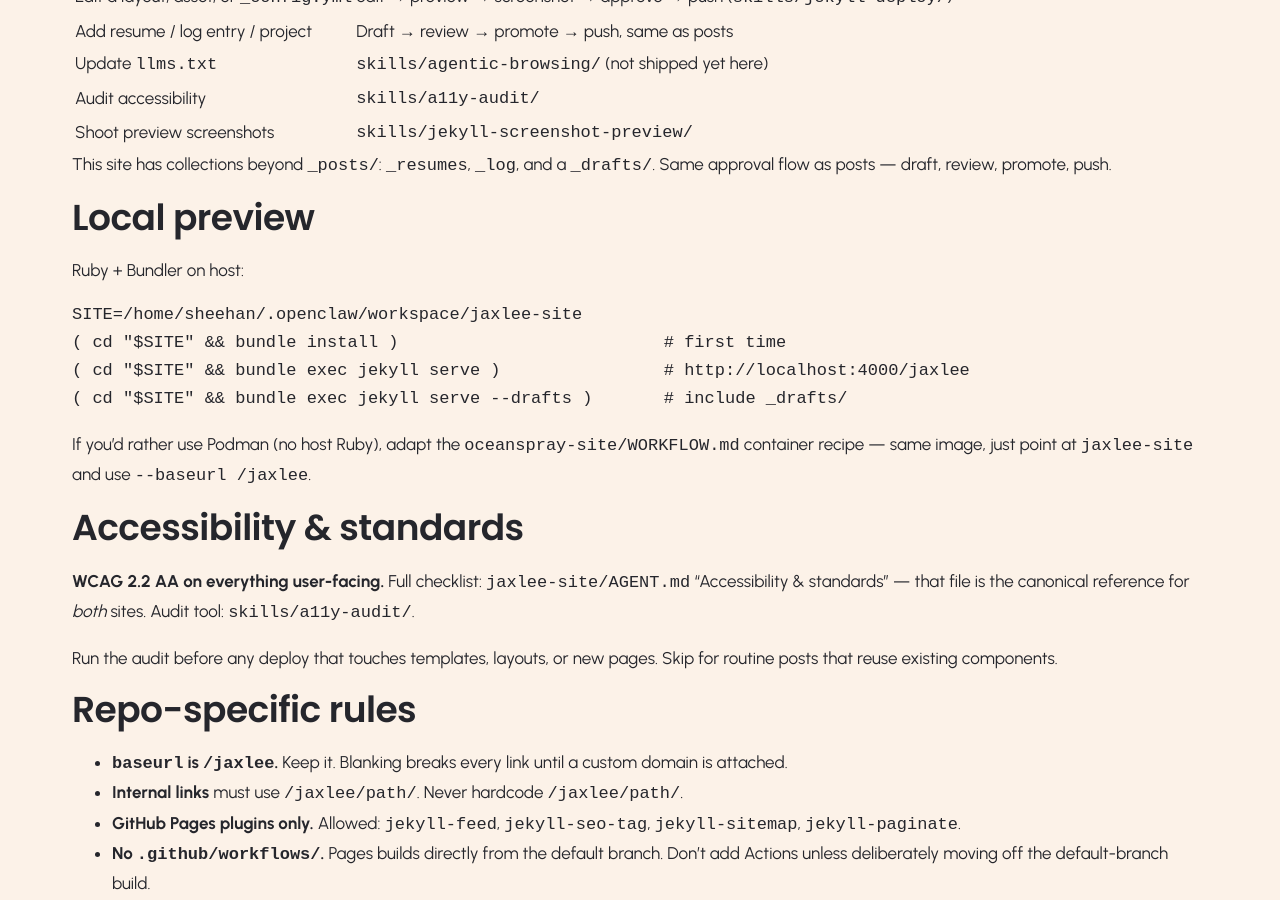
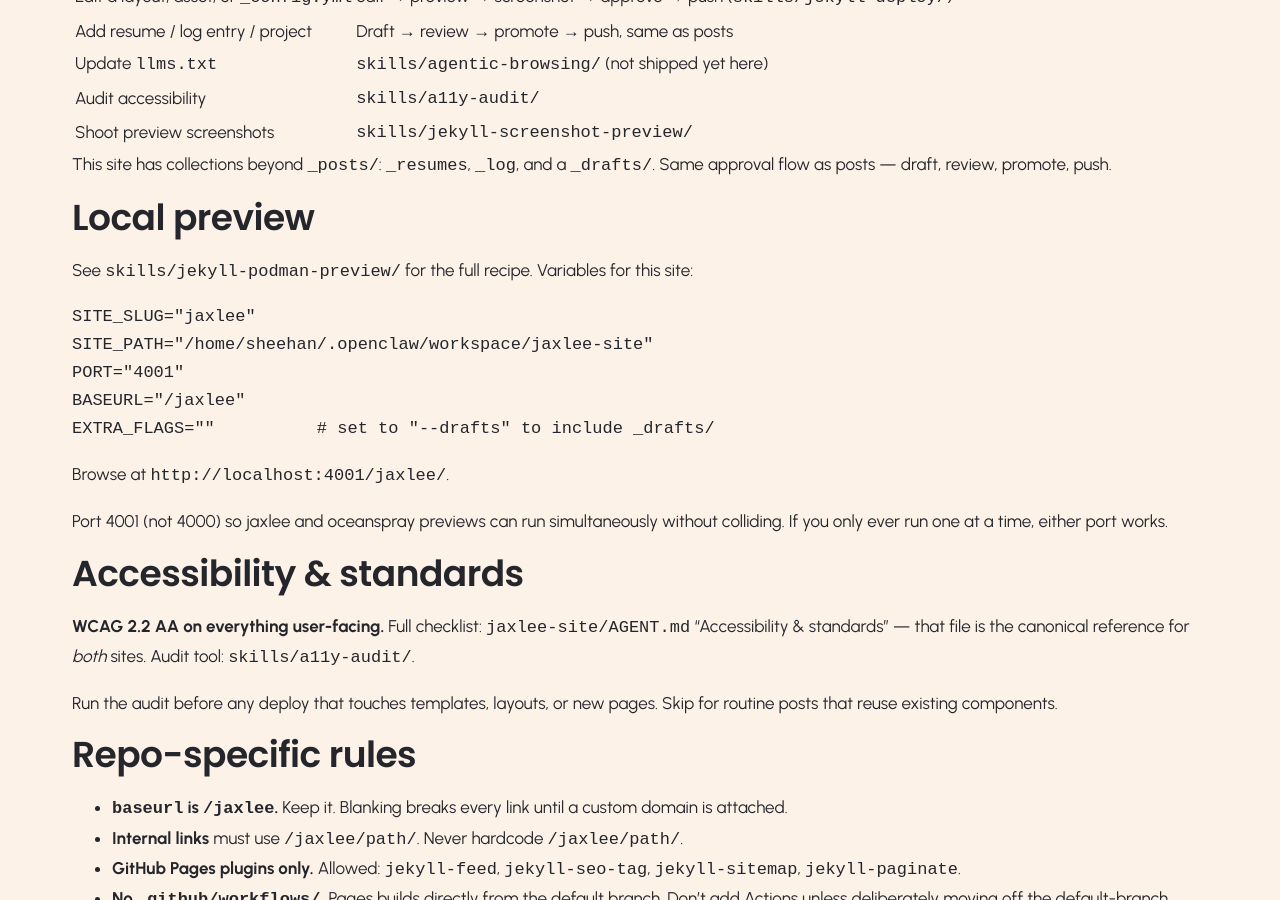
Before and after one commit to jaxlee-digital/jaxlee, a Jekyll site: the page built from WORKFLOW.md, in a window 1280 px wide and 900 px high, scrolled down 923 px. Built offline with Jekyll 4.4.1, drawn with Linux system fonts in a browser that asks for light colours; our own code applies the rules of GitHub Pages for plain Markdown files.

Commit message:
Unify local preview on Podman (jekyll-podman-preview skill)
Both sites now use the same containerized preview pattern.
Site-specific values (slug, port, baseurl) live in WORKFLOW
TL;DR; the procedure lives in skills/jekyll-podman-preview/.

jaxlee moves from host Ruby to ruby:3.2 container on port 4001
(different from oceanspray:4000 so both can run simultaneously).
Smoke-tested: clean build, screenshot, /jaxlee/ baseurl works.

Removes the host Ruby dependency from jaxlee preview. dnf
update no longer affects either site preview.

````diff
--- a/WORKFLOW.md
+++ b/WORKFLOW.md
@@ -39,18 +39,22 @@ promote, push.
 
 ## Local preview
 
-Ruby + Bundler on host:
+See `skills/jekyll-podman-preview/` for the full recipe. Variables
+for this site:
 
 ```bash
-SITE=/home/sheehan/.openclaw/workspace/jaxlee-site
-( cd "$SITE" && bundle install )                          # first time
-( cd "$SITE" && bundle exec jekyll serve )                # http://localhost:4000/jaxlee
-( cd "$SITE" && bundle exec jekyll serve --drafts )       # include _drafts/
+SITE_SLUG="jaxlee"
+SITE_PATH="/home/sheehan/.openclaw/workspace/jaxlee-site"
+PORT="4001"
+BASEURL="/jaxlee"
+EXTRA_FLAGS=""          # set to "--drafts" to include _drafts/
 ```
 
-If you'd rather use Podman (no host Ruby), adapt the
-`oceanspray-site/WORKFLOW.md` container recipe — same image,
-just point at `jaxlee-site` and use `--baseurl /jaxlee`.
+Browse at `http://localhost:4001/jaxlee/`.
+
+Port 4001 (not 4000) so jaxlee and oceanspray previews can run
+simultaneously without colliding. If you only ever run one at a
+time, either port works.
 
 ## Accessibility & standards
 
````
